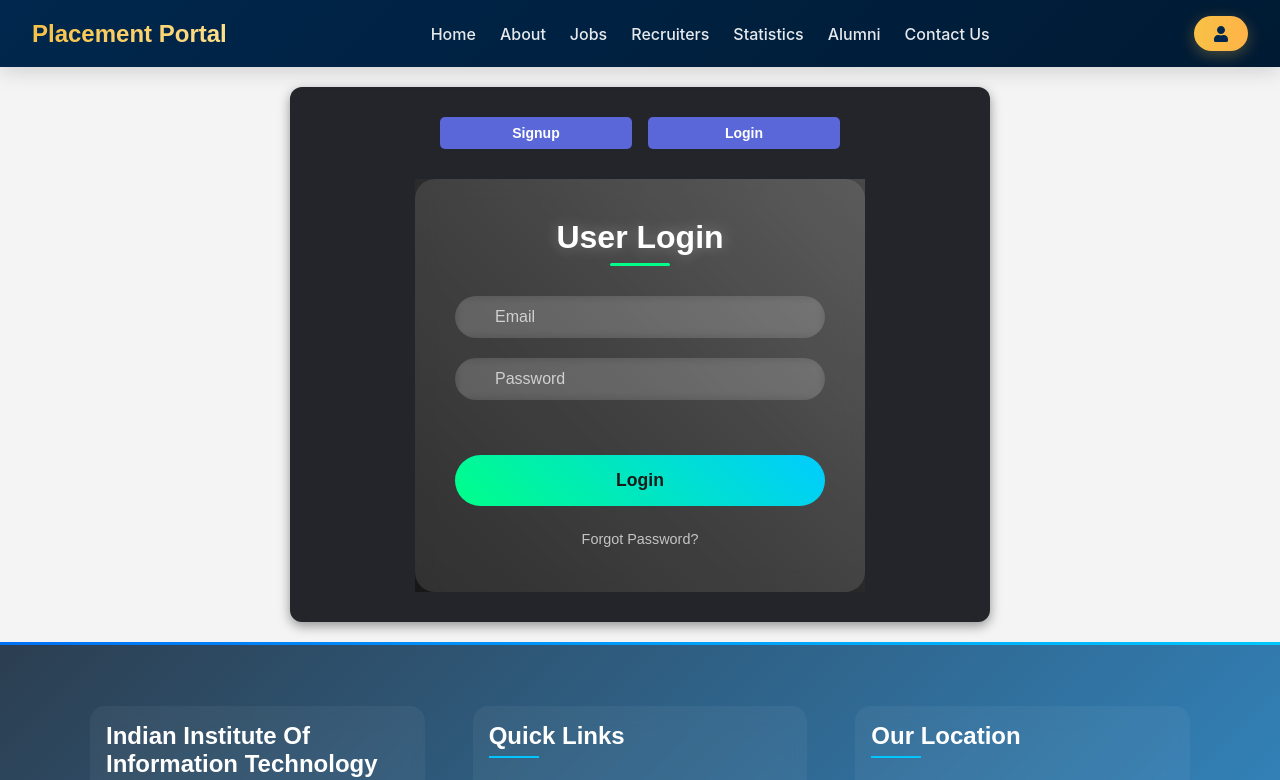
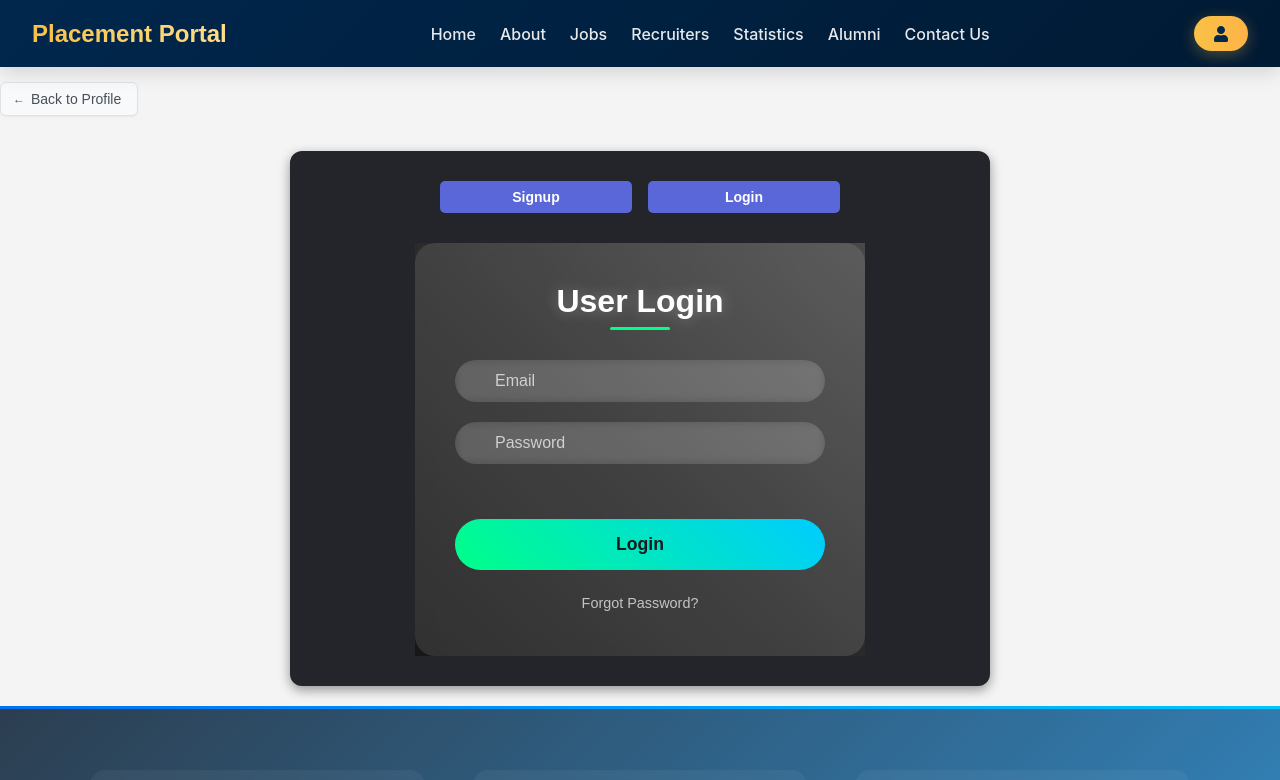
Before and after one commit to mrGupta04/IIITR-placement-website, a Next.js app: page /user/profile in a window 1280 px wide. Shown: the top 780 px of the page. Built offline with nearby package versions, Linux system fonts and the light colour scheme; grey boxes are pictures that could not be loaded.

Commit message:
modified profile component

```diff
--- a/src/pages/user/profile.js
+++ b/src/pages/user/profile.js
@@ -2,8 +2,9 @@ import React, { useState, useEffect } from "react";
 import Signinsignup from "./signinsignup";
 import ProfileCard from "./profilecard";
 import Update from './update';
+import styles from '../../styles/profile.module.css';
 
-const Userprofile = ({ onLogout }) => {
+const Userprofile = ({ onLogout, goBackToProfile }) => {
   const [user, setUser] = useState(null);
   const [loginsign, setLoginsign] = useState(false);
   const [showSignup, setShowSignup] = useState(false);
@@ -50,7 +51,15 @@ const Userprofile = ({ onLogout }) => {
       ) : loginsign ? (
         <ProfileCard user={user} handleLogout={handleLogout} />
       ) : (
-        <Signinsignup setUser={setUser} setLoginsign={setLoginsign} />
+        <div className={styles.authContainer}>
+          <button
+            className={styles.backButton}
+            onClick={goBackToProfile}
+          >
+            Back to Profile
+          </button>
+          <Signinsignup setUser={handleLogin} setLoginsign={setLoginsign} />
+        </div>
       )}
     </div>
   );
--- a/src/styles/profile.module.css
+++ b/src/styles/profile.module.css
@@ -74,3 +74,44 @@
     transform: translateY(-2px);
     box-shadow: 0 6px 12px rgba(0, 0, 0, 0.3);
   }
+  /* Enhanced Back to Profile Button */
+.backButton {
+  display: inline-flex;
+  align-items: center;
+  justify-content: center;
+  padding: 8px 16px 8px 12px;
+  margin: 15px 0;
+  background-color: #f8f9fa;
+  color: #495057;
+  border: 1px solid #dee2e6;
+  border-radius: 6px;
+  font-size: 14px;
+  font-weight: 500;
+  cursor: pointer;
+  transition: all 0.2s ease-in-out;
+  box-shadow: 0 1px 2px rgba(0,0,0,0.05);
+}
+
+.backButton:hover {
+  background-color: #e9ecef;
+  border-color: #ced4da;
+  transform: translateY(-1px);
+  box-shadow: 0 2px 4px rgba(0,0,0,0.1);
+}
+
+.backButton:active {
+  transform: translateY(0);
+  box-shadow: none;
+}
+
+.backButton:focus {
+  outline: none;
+  box-shadow: 0 0 0 3px rgba(0,123,255,0.25);
+}
+
+/* Optional: Add an arrow icon using pseudo-element */
+.backButton::before {
+  content: "←";
+  margin-right: 6px;
+  font-size: 12px;
+}
```
Also changed, not shown: src/pages/admin/profile.js (+11 -2 lines), src/pages/profile.js (+11 -6 lines).
